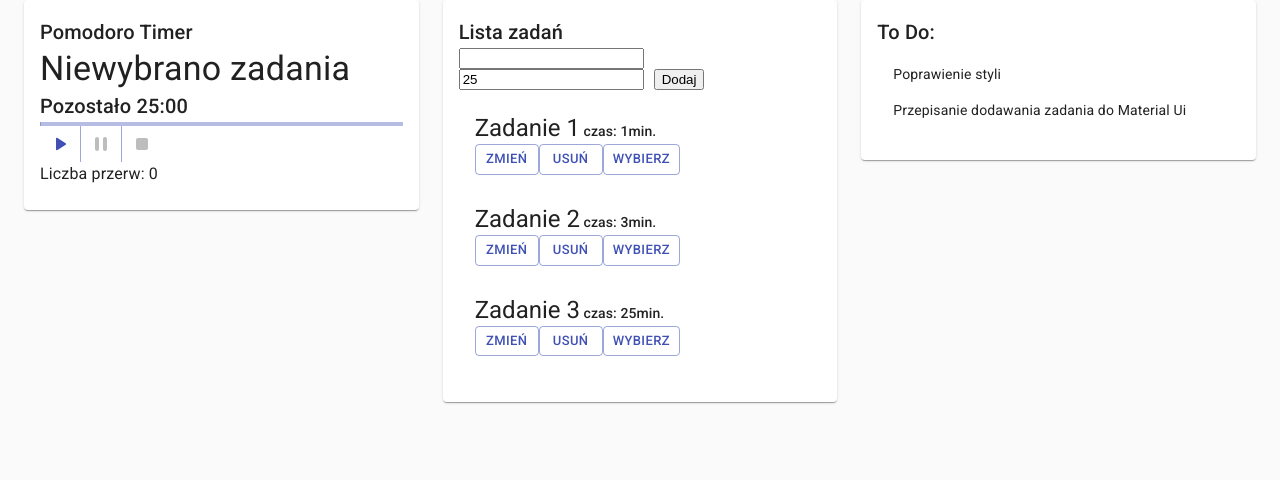
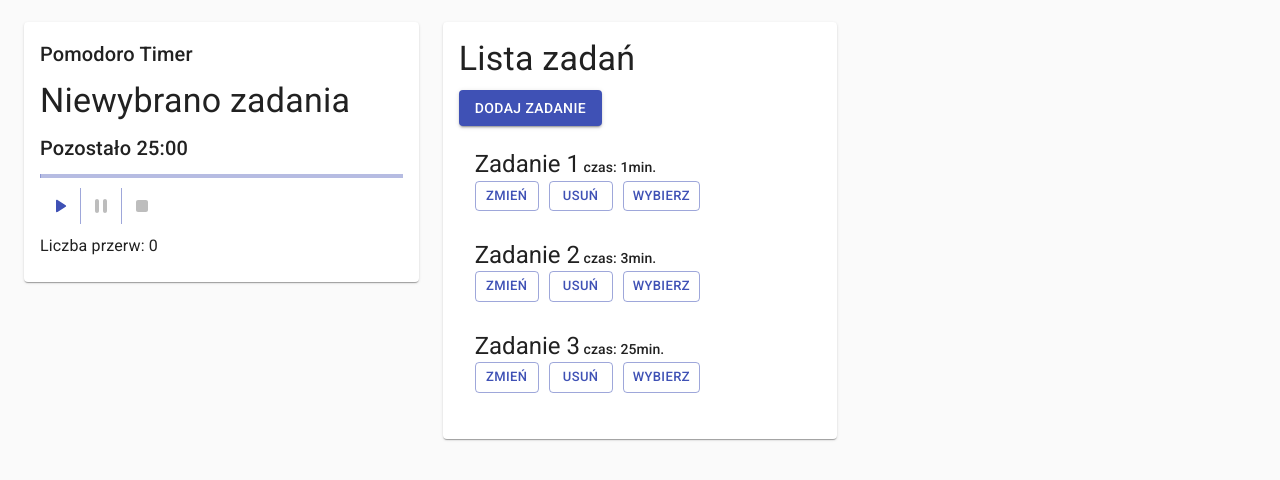
Before and after one commit to kubaadamczyklogin/pomodoro2, a React (Create React App) app: page / in a window 1280 px wide. Shown: the top 480 px of the page. Built offline with nearby package versions, Linux system fonts and the light colour scheme.

Commit message:
pierwsza wersja kompletna

```diff
--- a/src/components/App.js
+++ b/src/components/App.js
@@ -1,36 +1,14 @@
 import React from "react";
 import { Pomodoro } from "./Pomodoro";
 import { CssBaseline, Container, Grid } from "@material-ui/core";
-import {
-  Card,
-  CardContent,
-  Typography,
-  List,
-  ListItem
-} from "@material-ui/core";
 
 export default function App() {
   return (
     <div className="App">
       <CssBaseline>
         <Container>
-          <Grid container spacing={3}>
+          <Grid container spacing={3} style={{ marginTop: 10 }}>
             <Pomodoro />
-            <Grid item xs={12} sm={6} lg={4}>
-              <Card>
-                <CardContent>
-                  <Typography variant="h6" component="h2">
-                    To Do:
-                  </Typography>
-                  <List>
-                    <ListItem>Poprawienie styli</ListItem>
-                    <ListItem>
-                      Przepisanie dodawania zadania do Material Ui
-                    </ListItem>
-                  </List>
-                </CardContent>
-              </Card>
-            </Grid>
           </Grid>
         </Container>
       </CssBaseline>
--- a/src/components/ProgressBar.js
+++ b/src/components/ProgressBar.js
@@ -7,6 +7,7 @@
       className="ProgressBar"
       variant="determinate"
       value={props.percent}
+      style={{ marginTop: 10, marginBottom: 10 }}
     />
   );
 }
--- a/src/components/TaskCreator.js
+++ /dev/null
@@ -1,49 +0,0 @@
-import React from "react";
-import { v4 as uuidv4 } from "uuid";
-
-export class TaskCreator extends React.Component {
-  constructor(props) {
-    super(props);
-    this.titleInput = React.createRef();
-    this.durationInput = React.createRef();
-    this.defaultDuration = 25;
-  }
-
-  handleSubmit = (event) => {
-    event.preventDefault();
-    this.props.onConfirm({
-      id: this.props.id ? this.props.id : uuidv4(),
-      title: this.titleInput.current.value,
-      duration: this.durationInput.current.value
-    });
-    this.titleInput.current.value = "";
-    this.durationInput.current.value = this.defaultDuration;
-  };
-
-  render() {
-    return (
-      <form onSubmit={this.handleSubmit} className={"TaskCreator"}>
-        <input
-          defaultValue={this.props.title}
-          ref={this.titleInput}
-          type="text"
-        />
-        <input
-          defaultValue={
-            this.props.duration ? this.props.duration : this.defaultDuration
-          }
-          ref={this.durationInput}
-          type="number"
-        />
-        <button type="submit">
-          {this.props.isEditing ? "Zmień" : "Dodaj"}
-        </button>
-        {this.props.isEditing ? (
-          <button onClick={() => false}>Anuluj</button>
-        ) : (
-          false
-        )}
-      </form>
-    );
-  }
-}
--- /dev/null
+++ b/src/components/TaskCreatorButton.js
@@ -0,0 +1,72 @@
+import React from "react";
+import { v4 as uuidv4 } from "uuid";
+import { Button, Popover } from "@material-ui/core";
+import { TaskCreatorForm } from "./TaskCreatorForm";
+
+export class TaskCreatorButton extends React.Component {
+  constructor(props) {
+    super(props);
+    this.id = uuidv4();
+    this.state = {
+      anchorElement: null
+    };
+  }
+
+  handleOpen = (event) => {
+    event.preventDefault();
+    this.setState({
+      anchorElement: event.currentTarget
+    });
+  };
+
+  handleClose = (event) => {
+    this.setState({
+      anchorElement: null
+    });
+  };
+
+  render() {
+    const anchorElement = this.state.anchorElement;
+    const taskId = this.props.taskid || false;
+    const taskTitle = this.props.taskTitle || "";
+    const taskDuration = this.props.taskDuration || false;
+    const isEditing = this.props.isEditing === true;
+
+    return (
+      <>
+        <Button
+          aria-describedby={this.id}
+          variant={isEditing ? "outlined" : "contained"}
+          color="primary"
+          onClick={this.handleOpen}
+          size={isEditing ? "small" : "normal"}
+        >
+          {isEditing ? "Zmień" : "Dodaj zadanie"}
+        </Button>
+        <Popover
+          id={this.id}
+          open={Boolean(anchorElement)}
+          onClose={this.handleClose}
+          anchorEl={anchorElement}
+          anchorOrigin={{
+            vertical: "center",
+            horizontal: "right"
+          }}
+          transformOrigin={{
+            vertical: "center",
+            horizontal: "center"
+          }}
+        >
+          <TaskCreatorForm
+            onConfirm={this.props.onConfirm}
+            taskId={taskId}
+            taskTitle={taskTitle}
+            taskDuration={taskDuration}
+            isEditing={isEditing}
+            onClose={this.handleClose}
+          />
+        </Popover>
+      </>
+    );
+  }
+}
--- /dev/null
+++ b/src/components/TaskCreatorForm.js
@@ -0,0 +1,73 @@
+import React from "react";
+import { v4 as uuidv4 } from "uuid";
+import { Card, CardContent, Button, TextField } from "@material-ui/core";
+
+export class TaskCreatorForm extends React.Component {
+  constructor(props) {
+    super(props);
+    this.titleInput = React.createRef();
+    this.durationInput = React.createRef();
+    this.defaultDuration = 25;
+  }
+
+  handleSubmit = (event) => {
+    event.preventDefault();
+    this.props.onConfirm({
+      id: this.props.taskId ? this.props.taskId : uuidv4(),
+      title: this.titleInput.current.value,
+      duration: this.durationInput.current.value
+    });
+    this.titleInput.current.value = "";
+    this.durationInput.current.value = this.defaultDuration;
+    this.props.onClose();
+  };
+
+  render() {
+    return (
+      <Card>
+        <CardContent>
+          <form onSubmit={this.handleSubmit} className={"TaskCreator"}>
+            <TextField
+              defaultValue={this.props.taskTitle}
+              ref={this.titleInput}
+              type="text"
+              label="Zadanie"
+              variant="outlined"
+              style={{ marginTop: 20, marginBottom: 20 }}
+            />
+            <br />
+            <TextField
+              defaultValue={
+                this.props.taskDuration
+                  ? this.props.taskDuration
+                  : this.defaultDuration
+              }
+              ref={this.durationInput}
+              type="number"
+              label="Czas"
+              variant="outlined"
+              style={{ marginBottom: 20 }}
+            />
+            <br />
+            <Button
+              type="submit"
+              variant="contained"
+              color="primary"
+              style={{ marginRight: 10 }}
+            >
+              {this.props.isEditing ? "Zmień" : "Dodaj"}
+            </Button>
+            <Button
+              onClick={this.props.onClose}
+              type="submit"
+              variant="outlined"
+              color="primary"
+            >
+              Anuluj
+            </Button>
+          </form>
+        </CardContent>
+      </Card>
+    );
+  }
+}
--- a/src/components/TaskItem.js
+++ b/src/components/TaskItem.js
@@ -4,9 +4,9 @@
   ListItemText,
   Typography,
   Box,
-  ButtonGroup,
   Button
 } from "@material-ui/core";
+import { TaskCreatorButton } from "./TaskCreatorButton";
 
 export function TaskItem(props) {
   return (
@@ -24,19 +24,19 @@
         }
         secondary={
           <Box>
-            <Button
-              color="primary"
-              variant="outlined"
-              size="small"
-              onClick={props.onEdit}
-            >
-              Zmień
-            </Button>
+            <TaskCreatorButton
+              onConfirm={props.onEdit}
+              taskid={props.id}
+              taskTitle={props.title}
+              taskDuration={props.duration}
+              isEditing={true}
+            />
             <Button
               color="primary"
               variant="outlined"
               size="small"
               onClick={props.onDelete}
+              style={{ marginLeft: 10, marginRight: 10 }}
             >
               Usuń
             </Button>
--- a/src/components/TaskList.js
+++ b/src/components/TaskList.js
@@ -1,14 +1,8 @@
 import React from "react";
 import { v4 as uuidv4 } from "uuid";
 import { TaskItem } from "./TaskItem";
-import { TaskCreator } from "./TaskCreator";
-import {
-  Card,
-  CardContent,
-  Typography,
-  List,
-  ListItem
-} from "@material-ui/core";
+import { TaskCreatorButton } from "./TaskCreatorButton";
+import { Card, CardContent, Typography, List } from "@material-ui/core";
 
 export class TaskList extends React.Component {
   state = {
@@ -63,39 +57,33 @@
     });
   };
 
+  inactiveStyles = { opacity: 0.5, pointerEvents: "none" };
+
   render() {
-    const activeClass = this.props.isActive ? "" : " inactive";
-
     return (
-      <Card className={"TaskList" + activeClass}>
+      <Card
+        className={"TaskList"}
+        style={this.props.isActive ? {} : this.inactiveStyles}
+      >
         <CardContent>
-          <Typography variant="h6" component="h2">
+          <Typography variant="h4" component="h2" style={{ marginBottom: 10 }}>
             Lista zadań
           </Typography>
-          <TaskCreator onConfirm={this.handleTaskAdd} />
+          <TaskCreatorButton onConfirm={this.handleTaskAdd} />
           <List>
-            {this.state.tasks.map((task) =>
-              task.editing ? (
-                <ListItem key={task.id}>
-                  <TaskCreator
-                    id={task.id}
-                    title={task.title}
-                    duration={task.duration}
-                    isEditing={true}
-                    onConfirm={this.handleTaskEdit}
-                  />
-                </ListItem>
-              ) : (
+            {this.state.tasks.map(
+              (task) => (
                 <TaskItem
                   key={task.id}
                   id={task.id}
                   title={task.title}
                   duration={task.duration}
                   onDelete={() => this.handleTaskDelete(task.id)}
-                  onEdit={() => this.handleTaskBindCreator(task.id)}
                   onChoose={() => this.props.onChoose(task)}
+                  onEdit={this.handleTaskEdit}
                 />
               )
+              // )
             )}
           </List>
         </CardContent>
--- a/src/components/Timebox.js
+++ b/src/components/Timebox.js
@@ -33,7 +33,11 @@
           <Typography variant="h6" component="h2">
             Pomodoro Timer
           </Typography>
-          <Typography variant="h4" component="h2">
+          <Typography
+            variant="h4"
+            component="h2"
+            style={{ marginTop: 10, marginBottom: 10 }}
+          >
             {this.props.title}
           </Typography>
           <Clock minutes={minutesLeft} seconds={secondsLeft} />
@@ -64,7 +68,7 @@
               </Button>
             </ButtonGroup>
           </Box>
-          <Typography component="p">
+          <Typography component="p" style={{ marginTop: 10 }}>
             Liczba przerw: {this.props.pausesCount}
           </Typography>
         </CardContent>
```
